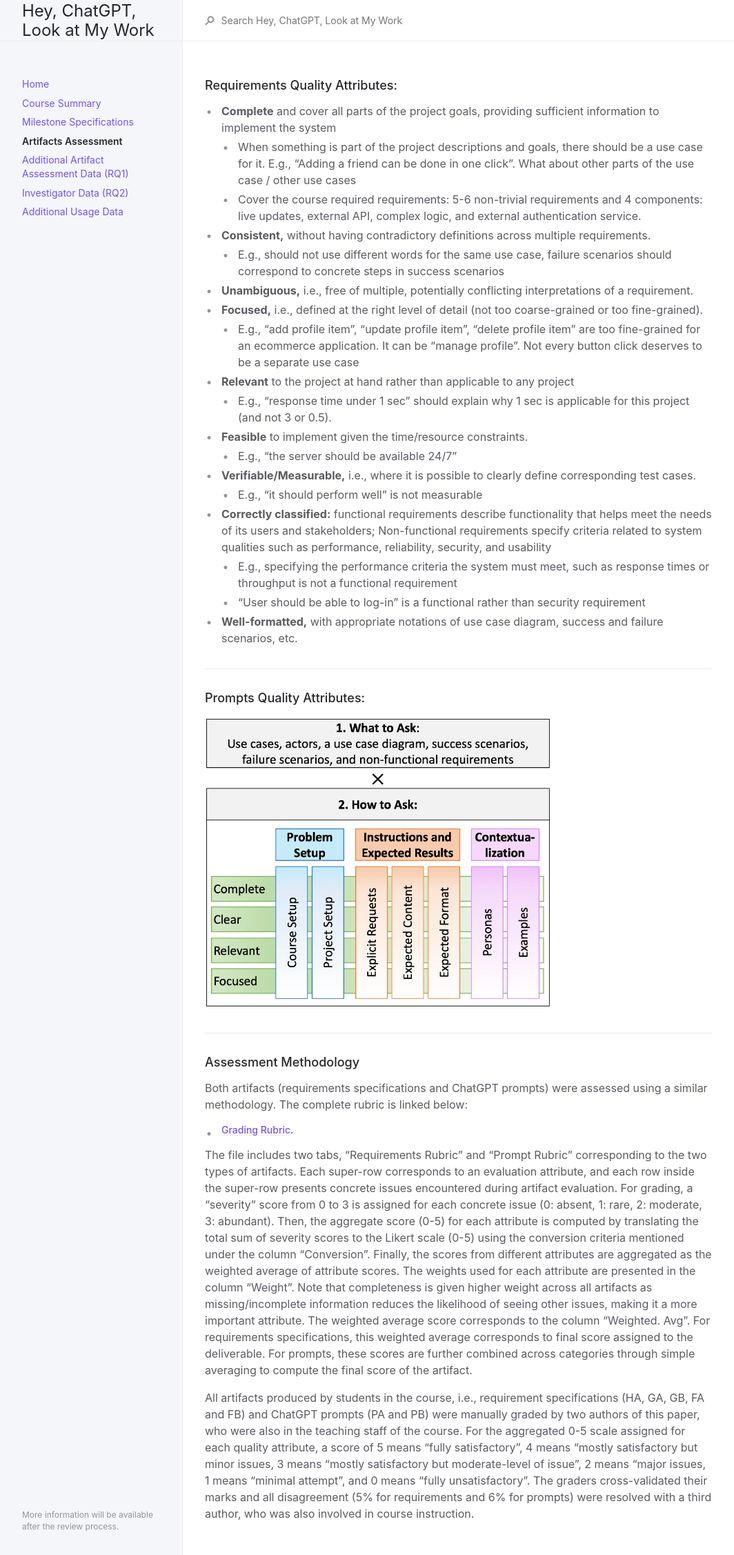
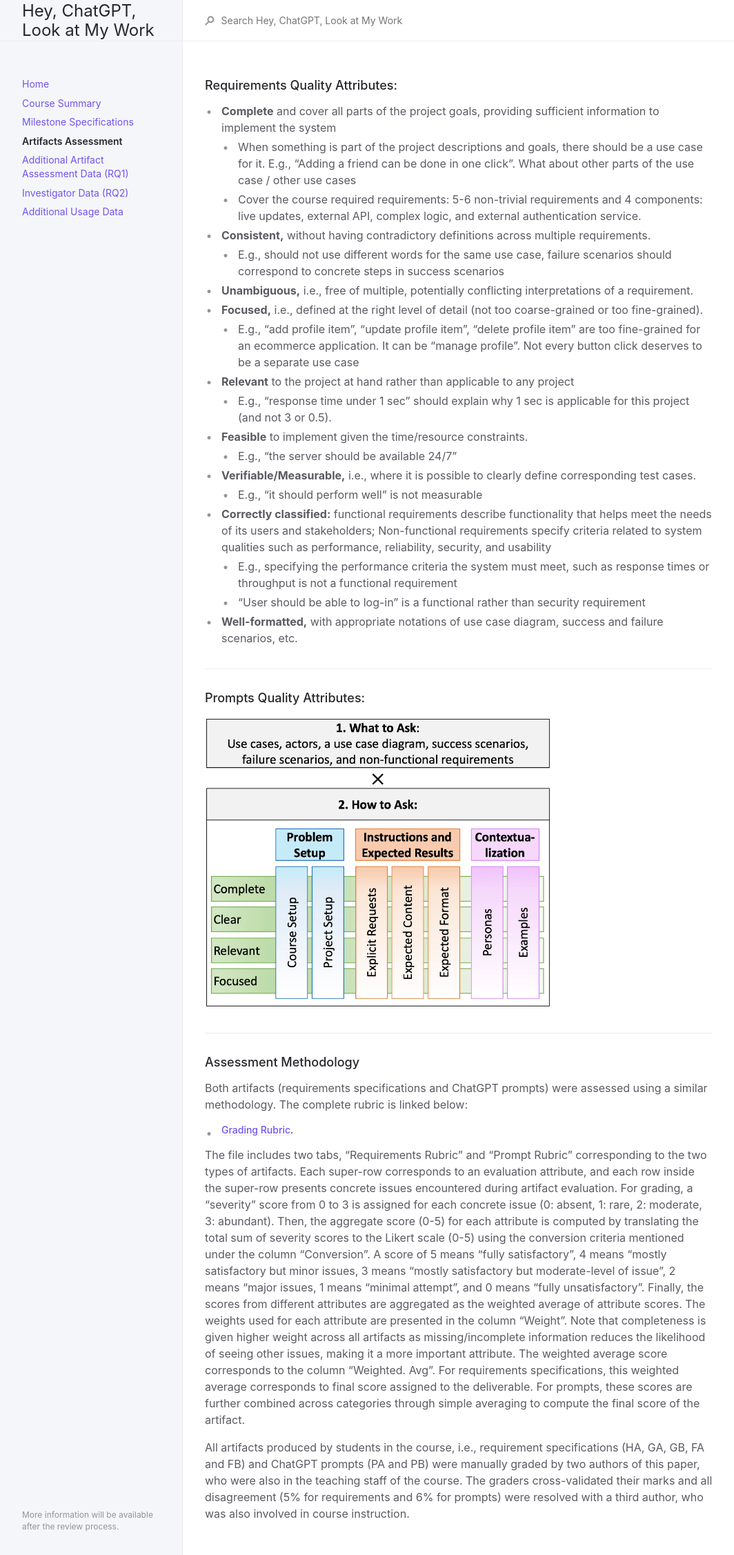
Before and after one commit to anonymousresearcher2020/anonymousresearcher2020.github.io, a Jekyll site: the page built from docs/assessment.md, in a window 1280 px wide. Shown: the whole page at 69% size, without its empty margins (107-1171 px from the left). Built offline with Jekyll 4.4.1, drawn with Linux system fonts in a browser that asks for light colours; part of the change alters nothing that is shown.

Commit message:
restructuring

```diff
--- a/docs/assessment.md
+++ b/docs/assessment.md
@@ -47,6 +47,7 @@ The file includes two tabs, “Requirements Rubric” and "Prompt Rubric” corr
 Each super-row corresponds to an evaluation attribute, and each row inside the super-row presents concrete issues encountered during artifact evaluation.
 For grading, a "severity" score from 0 to 3 is assigned for each concrete issue (0: absent, 1: rare, 2: moderate, 3: abundant).
 Then, the aggregate score (0-5) for each attribute is computed by translating the total sum of severity scores to the Likert scale (0-5) using the conversion criteria mentioned under the column "Conversion".
+A score of 5 means “fully satisfactory”, 4 means “mostly satisfactory but minor issues, 3 means “mostly satisfactory but moderate-level of issue”, 2 means “major issues, 1 means “minimal attempt”, and 0 means “fully unsatisfactory”.
 Finally, the scores from different attributes are aggregated as the weighted average of attribute scores.
 The weights used for each attribute are presented in the column "Weight".
 Note that completeness is given higher weight across all artifacts as missing/incomplete information reduces the likelihood of seeing other issues, making it a more important attribute.
@@ -57,4 +58,4 @@ For prompts, these scores are further combined across categories through simple
 
 All artifacts produced by students in the course, i.e., requirement
 specifications (HA, GA, GB, FA and FB) and ChatGPT prompts (PA and PB) were manually graded by two authors of this paper, who were also in the teaching staff of the course.
-For the aggregated 0-5 scale assigned for each quality attribute, a score of 5 means “fully satisfactory”, 4 means “mostly satisfactory but minor issues, 3 means “mostly satisfactory but moderate-level of issue”, 2 means “major issues, 1 means “minimal attempt”, and 0 means “fully unsatisfactory”. The graders cross-validated their marks and all disagreement (5% for requirements and 6% for prompts) were resolved with a third author, who was also involved in course instruction.
+The graders cross-validated their marks and all disagreement (5% for requirements and 6% for prompts) were resolved with a third author, who was also involved in course instruction.
```
